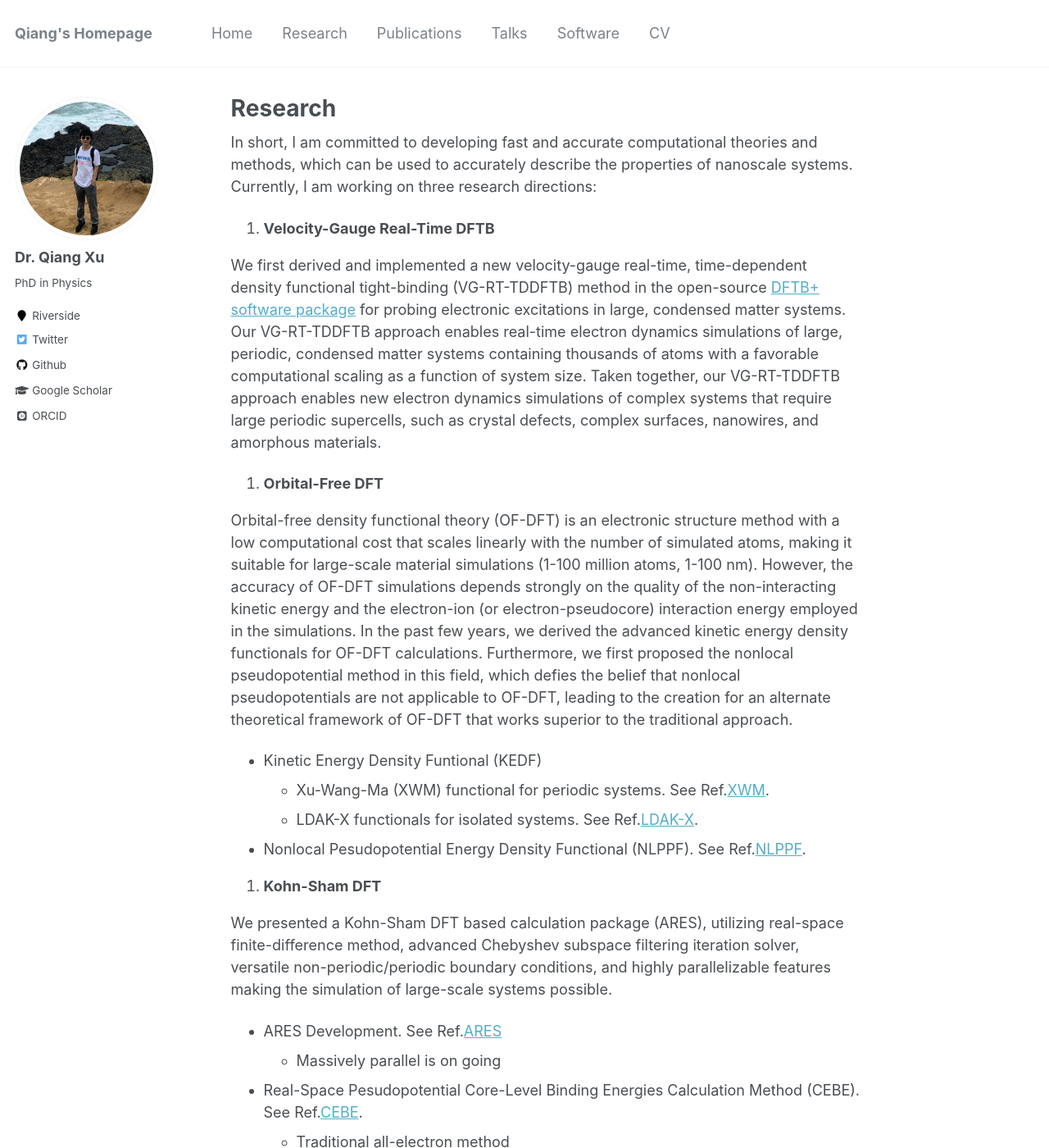
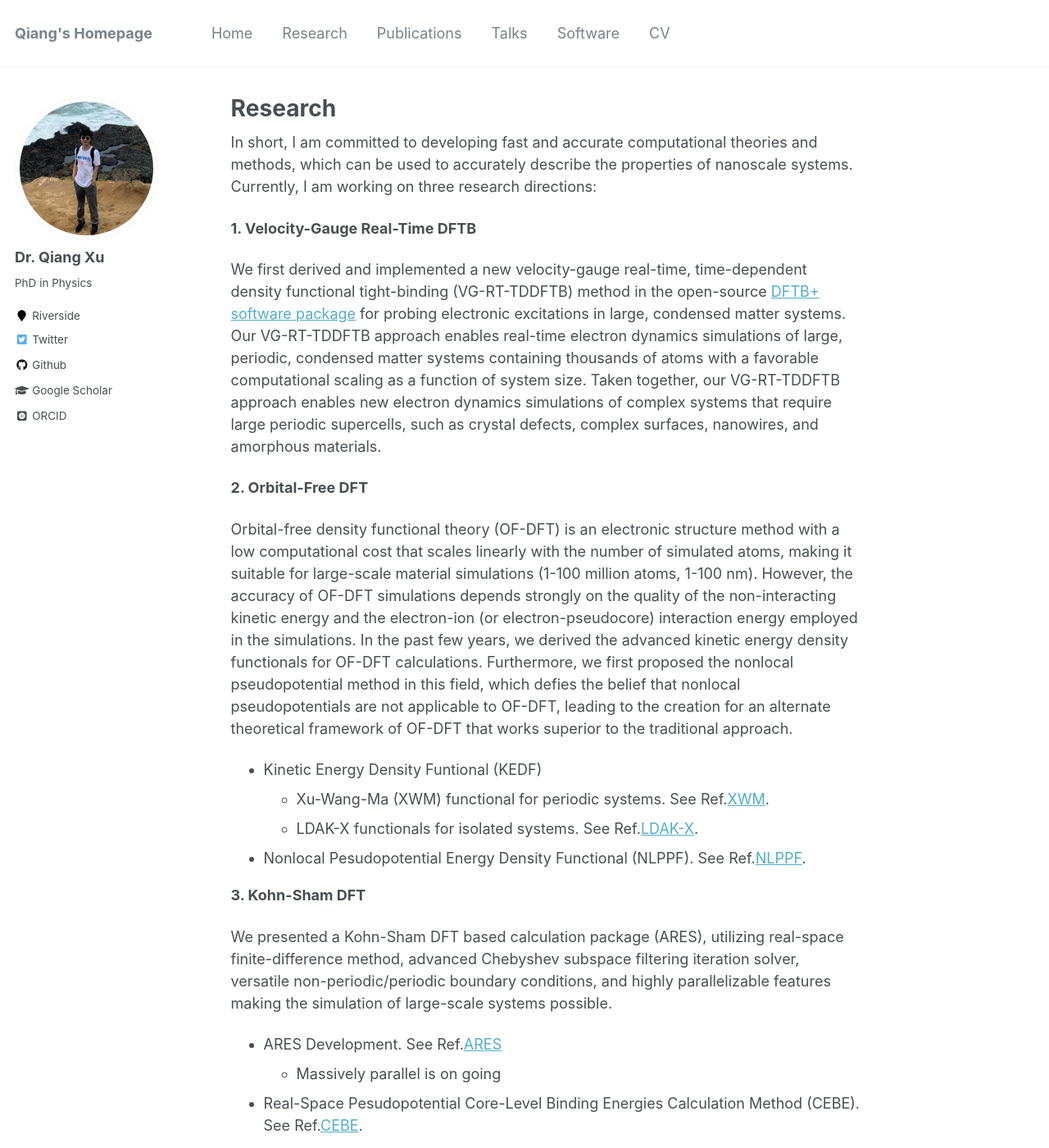
Before and after one commit to xqjlu/xqjlu.github.io, a Jekyll site: the page built from _pages/research.md, in a window 1280 px wide and 1400 px high. Shown: the whole window at 82% size. Built offline with Jekyll 4.4.1, drawn with Linux system fonts in a browser that asks for light colours; some web fonts are replaced.

Commit message:
qiang's research

```diff
--- a/_pages/research.md
+++ b/_pages/research.md
@@ -9,11 +9,11 @@ redirect_from:
 
 In short, I am committed to developing fast and accurate computational theories and methods, which can be used to accurately describe the properties of nanoscale systems. Currently, I am working on three research directions:
 
-1. **Velocity-Gauge Real-Time DFTB**
+**1. Velocity-Gauge Real-Time DFTB**
 
 We first derived and implemented a new velocity-gauge real-time, time-dependent density functional tight-binding (VG-RT-TDDFTB) method in the open-source [DFTB+ software package](https://dftbplus.org) for probing electronic excitations in large, condensed matter systems. Our VG-RT-TDDFTB approach enables real-time electron dynamics simulations of large, periodic, condensed matter systems containing thousands of atoms with a favorable computational scaling as a function of system size. Taken together, our VG-RT-TDDFTB approach enables new electron dynamics simulations of complex systems that require large periodic supercells, such as crystal defects, complex surfaces, nanowires, and amorphous materials.
 
-2. **Orbital-Free DFT**
+**2. Orbital-Free DFT**
 
 Orbital-free density functional theory (OF-DFT) is an electronic structure method with a low computational cost that scales linearly with the number of simulated atoms, making it suitable for large-scale material simulations (1-100 million atoms, 1-100 nm). However, the accuracy of OF-DFT simulations depends strongly on the quality of the non-interacting kinetic energy and the electron-ion (or electron-pseudocore) interaction energy employed in the simulations. In the past few years, we derived the advanced kinetic energy density functionals for OF-DFT calculations. Furthermore, we first proposed the nonlocal pseudopotential method in this field, which defies the belief that nonlocal pseudopotentials are not applicable to OF-DFT, leading to the creation for an alternate theoretical framework of OF-DFT that works superior to the traditional approach.
 * Kinetic Energy Density Funtional (KEDF)
@@ -21,7 +21,7 @@ Orbital-free density functional theory (OF-DFT) is an electronic structure metho
   * LDAK-X functionals for isolated systems. See Ref.[LDAK-X](https://doi.org/10.1103/PhysRevB.101.045110).
 * Nonlocal Pesudopotential Energy Density Functional (NLPPF). See Ref.[NLPPF](https://doi.org/10.1038/s41467-022-29002-3).
 
-3. **Kohn-Sham DFT**
+**3. Kohn-Sham DFT**
 
 We presented a Kohn-Sham DFT based calculation package (ARES), utilizing real-space finite-difference method, advanced Chebyshev subspace filtering iteration solver, versatile non-periodic/periodic boundary conditions, and highly parallelizable features making the simulation of large-scale systems possible.
 * ARES Development. See Ref.[ARES](https://doi.org/10.1088/1361-648X/ab2a63)
```
